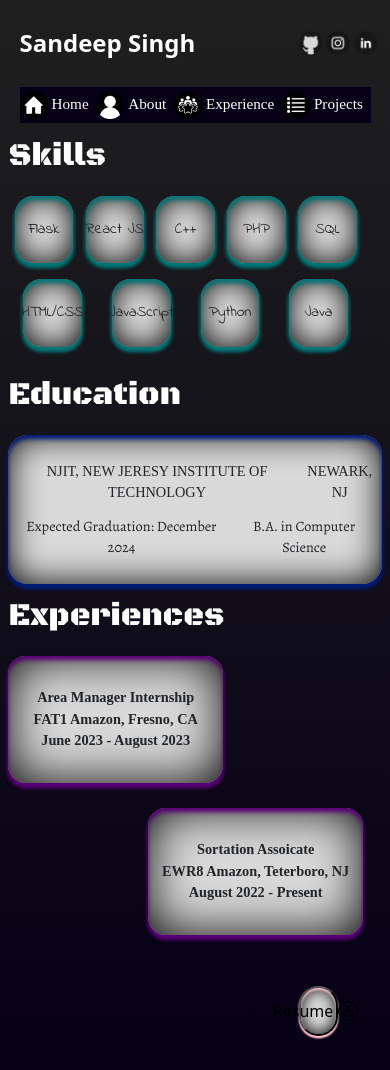
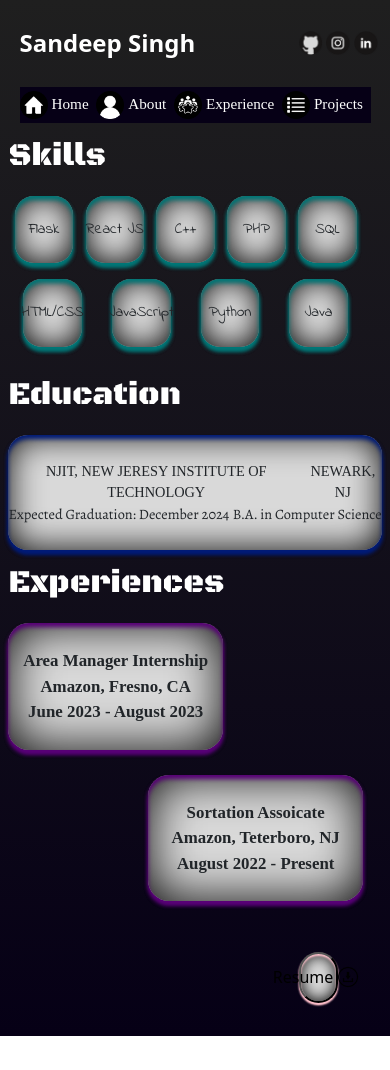
Before and after one commit to SandeepS3/personal-website, a React (Create React App) app: page /experience in a window 390 px wide. After the commit the page ends 1036 px from the top, so only its background shows below. Built offline with nearby package versions, Linux system fonts and the light colour scheme; a web font is replaced by a local one.

Commit message:
fix experience mobile

```diff
--- a/src/pages/Experience.js
+++ b/src/pages/Experience.js
@@ -63,14 +63,14 @@ const Experience = () => {
           <div style={styles.experienceLeft}>
             <div style={styles.experiencesBoxStart}>
               <h>Area Manager Internship</h>
-              <h>FAT1 Amazon, Fresno, CA</h>
+              <h>Amazon, Fresno, CA</h>
               <h>June 2023 - August 2023</h>
             </div>
           </div>
           <div style={styles.experienceRight}>
             <div style={styles.experiencesBoxEnd}>
               <h>Sortation Assoicate</h>
-              <h>EWR8 Amazon, Teterboro, NJ</h>
+              <h>Amazon, Teterboro, NJ</h>
               <h>August 2022 - Present</h>
             </div>
           </div>
--- a/src/pages/ExperiencesStyles.js
+++ b/src/pages/ExperiencesStyles.js
@@ -104,6 +104,8 @@ const styles = {
     boxShadow:
       "0 4px 4px #580177, 0 4px 4px #580177,inset 0 4px 4px #580177, inset 0 0 50px black",
   },
+  experienceLeft: {},
+  experienceRight: {},
   resume: {
     flex: 0.5,
     display: "flex",
@@ -164,9 +166,7 @@ const mediaStyles = {
     fontSize: "1.7vh",
     flexDirection: "row",
     justifyContent: "space-between",
-    padding: "1vw",
     paddingTop: "3vh",
-    marginBottom: "0.5vh",
   },
   educationBottom: {
     fontFamily: "Alegreya",
@@ -174,7 +174,6 @@ const mediaStyles = {
     display: "flex",
     flexDirection: "row",
     justifyContent: "space-between",
-    padding: "1vw",
     paddingBottom: "3vh",
   },
   experienceBoxes: {
@@ -188,7 +187,7 @@ const mediaStyles = {
     borderRadius: "1.25em",
     fontFamily: "Kavivanar",
     fontWeight: "bold",
-    fontSize: "1.7vh",
+    fontSize: "2vh",
     width: "55vw",
     height: "15vh",
     display: "flex",
@@ -203,7 +202,7 @@ const mediaStyles = {
     borderRadius: "1.25em",
     fontFamily: "Kavivanar",
     fontWeight: "bold",
-    fontSize: "1.7vh",
+    fontSize: "2vh",
     width: "55vw",
     height: "15vh",
     display: "flex",
```
